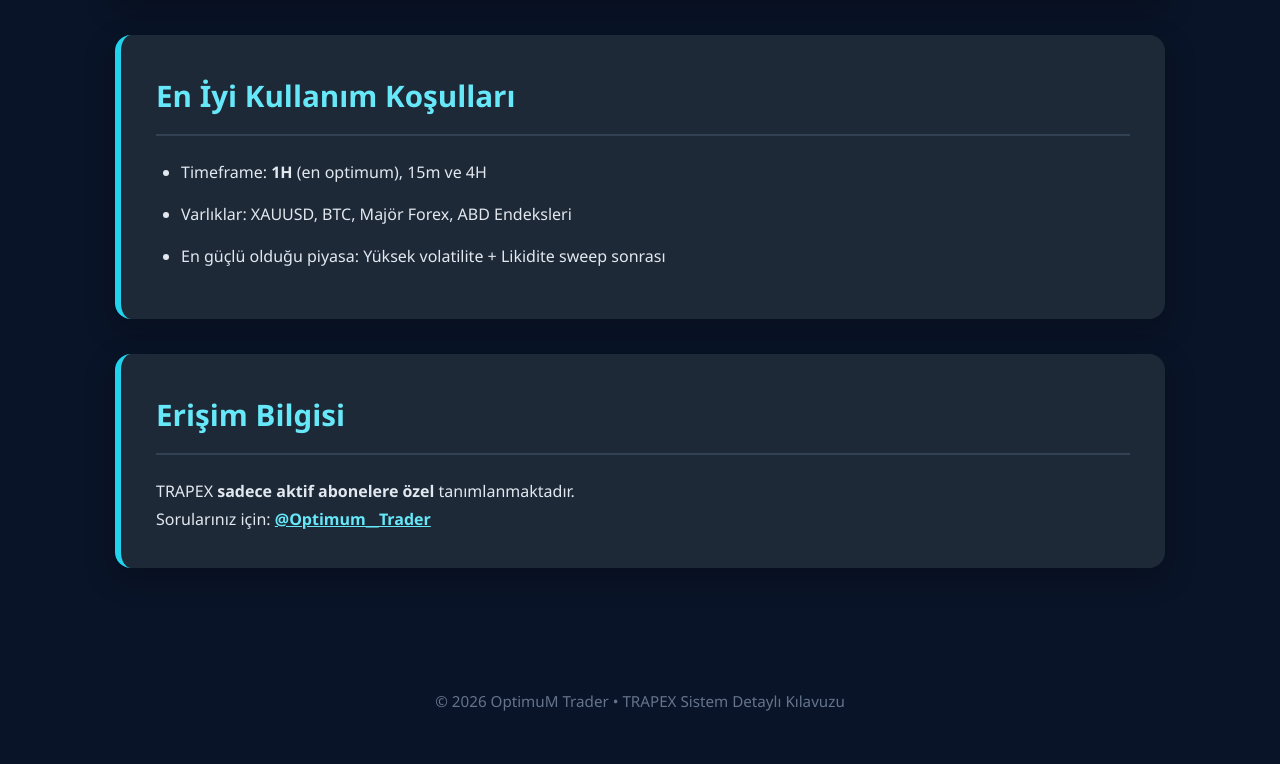
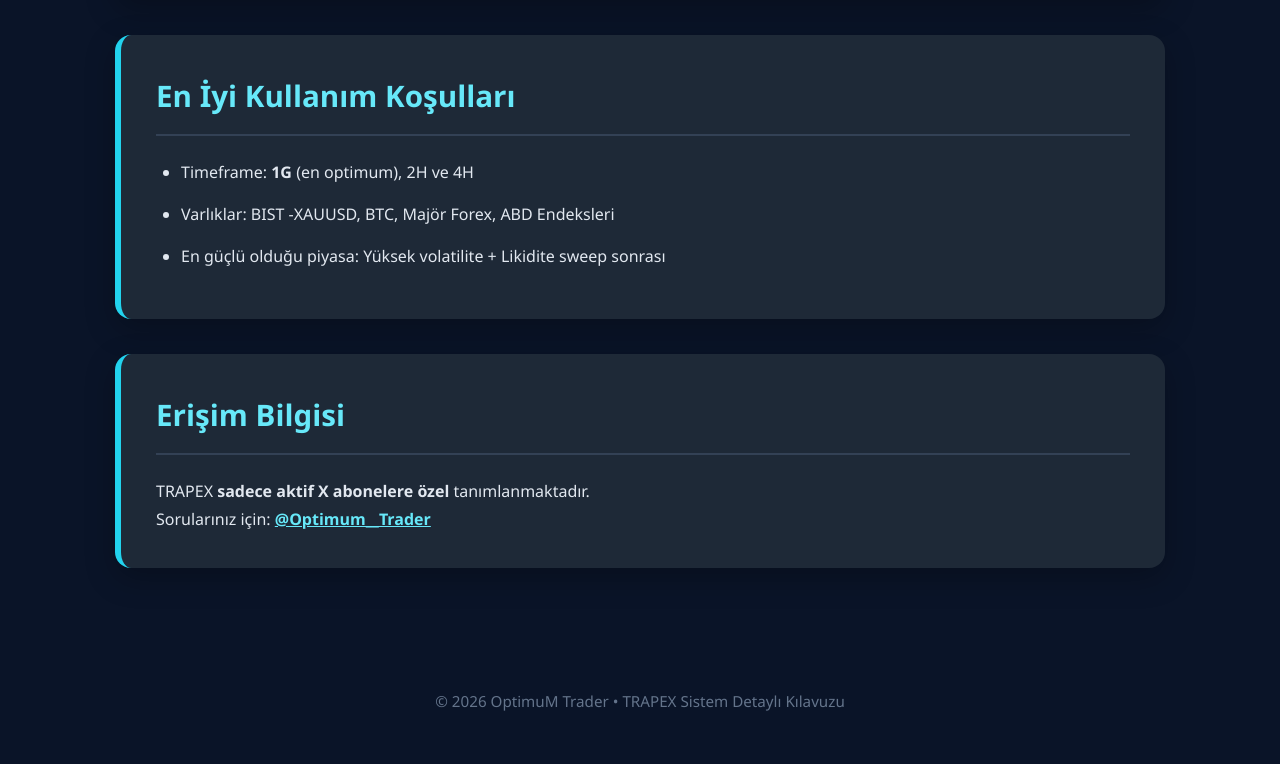
Before and after one commit to optimumsyn-glitch/OptimumT-System, a plain HTML site: page trapex-kilavuz.html in a window 1280 px wide. Shown: the part 2673-3437 px from the top of the page. Drawn offline with Linux system fonts and the light colour scheme.

Commit message:
Kullanım detayları düzeltildi.

```diff
--- a/trapex-kilavuz.html
+++ b/trapex-kilavuz.html
@@ -99,15 +99,15 @@
         <div class="card">
             <h2>En İyi Kullanım Koşulları</h2>
             <ul>
-                <li>Timeframe: <strong>1H</strong> (en optimum), 15m ve 4H</li>
-                <li>Varlıklar: XAUUSD, BTC, Majör Forex, ABD Endeksleri</li>
+                <li>Timeframe: <strong>1G</strong> (en optimum), 2H ve 4H</li>
+                <li>Varlıklar: BIST -XAUUSD, BTC, Majör Forex, ABD Endeksleri</li>
                 <li>En güçlü olduğu piyasa: Yüksek volatilite + Likidite sweep sonrası</li>
             </ul>
         </div>
 
         <div class="card">
             <h2>Erişim Bilgisi</h2>
-            <p>TRAPEX <strong>sadece aktif abonelere özel</strong> tanımlanmaktadır.</p>
+            <p>TRAPEX <strong>sadece aktif X abonelere özel</strong> tanımlanmaktadır.</p>
             <p>Sorularınız için: <strong><a href="https://x.com/Optimum__Trader" target="_blank">@Optimum__Trader</a></strong></p>
         </div>
 
```
